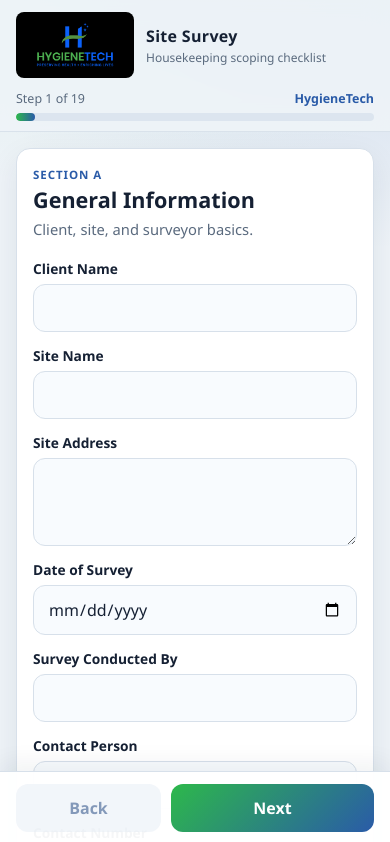
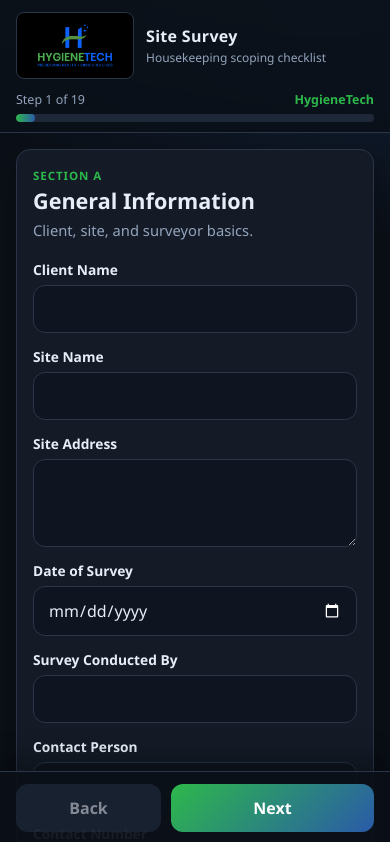
Before and after one commit to Jaymehta45/hygienetech-site-survey, a plain HTML site: page index.html in a window 390 px wide. Shown: the top 842 px of the page. Drawn offline with nearby package versions, Linux system fonts and the light colour scheme.

Commit message:
Switch the survey UI to a dark theme
Keep HygieneTech green/blue accents while making the mobile form easier to use at night and outdoors.

Co-authored-by: Cursor <cursoragent@cursor.com>

```diff
--- a/css/styles.css
+++ b/css/styles.css
@@ -1,17 +1,20 @@
 :root {
   --green: #2db84b;
   --green-dark: #1f9a3a;
-  --blue: #2a5ba8;
-  --blue-dark: #1e4580;
-  --ink: #152033;
-  --muted: #5a6a7e;
-  --line: #d7e0ea;
-  --surface: #ffffff;
-  --bg: #eef3f8;
-  --danger: #c0392b;
+  --blue: #4d8adf;
+  --blue-dark: #2a5ba8;
+  --ink: #e8eef8;
+  --muted: #93a4bc;
+  --line: #2a3548;
+  --surface: #141b27;
+  --surface-2: #1a2332;
+  --input: #0f1520;
+  --bg: #0b1018;
+  --danger: #ff6b6b;
   --radius: 14px;
-  --shadow: 0 10px 30px rgba(21, 32, 51, 0.08);
+  --shadow: 0 12px 32px rgba(0, 0, 0, 0.35);
   --safe-bottom: env(safe-area-inset-bottom, 0px);
+  color-scheme: dark;
   font-family: "Segoe UI", "Helvetica Neue", Arial, sans-serif;
 }
 
@@ -26,8 +29,8 @@ body {
   margin: 0;
   min-height: 100%;
   background:
-    radial-gradient(1200px 600px at 10% -10%, rgba(45, 184, 75, 0.12), transparent 55%),
-    radial-gradient(900px 500px at 100% 0%, rgba(42, 91, 168, 0.14), transparent 50%),
+    radial-gradient(1100px 520px at 8% -12%, rgba(45, 184, 75, 0.16), transparent 55%),
+    radial-gradient(900px 480px at 100% 0%, rgba(42, 91, 168, 0.22), transparent 50%),
     var(--bg);
   color: var(--ink);
   -webkit-font-smoothing: antialiased;
@@ -47,15 +50,16 @@ input,
 select,
 textarea {
   font: inherit;
+  color: inherit;
 }
 
 .app-header {
   position: sticky;
   top: 0;
   z-index: 20;
-  backdrop-filter: blur(12px);
-  background: rgba(238, 243, 248, 0.92);
-  border-bottom: 1px solid rgba(215, 224, 234, 0.9);
+  backdrop-filter: blur(14px);
+  background: rgba(11, 16, 24, 0.88);
+  border-bottom: 1px solid var(--line);
   padding: 12px 16px 10px;
 }
 
@@ -70,6 +74,7 @@ textarea {
   height: auto;
   border-radius: 8px;
   background: #000;
+  border: 1px solid var(--line);
 }
 
 .brand-copy h1 {
@@ -99,14 +104,14 @@ textarea {
 }
 
 .progress-meta strong {
-  color: var(--blue);
+  color: var(--green);
   font-weight: 700;
 }
 
 .progress-track {
   height: 8px;
   border-radius: 999px;
-  background: #dce5ef;
+  background: #1e2838;
   overflow: hidden;
 }
 
@@ -114,7 +119,7 @@ textarea {
   height: 100%;
   width: 0%;
   border-radius: inherit;
-  background: linear-gradient(90deg, var(--green), var(--blue));
+  background: linear-gradient(90deg, var(--green), var(--blue-dark));
   transition: width 0.28s ease;
 }
 
@@ -138,7 +143,7 @@ textarea {
   font-weight: 700;
   letter-spacing: 0.08em;
   text-transform: uppercase;
-  color: var(--blue);
+  color: var(--green);
 }
 
 .step-title {
@@ -182,7 +187,7 @@ textarea {
   width: 100%;
   border: 1px solid var(--line);
   border-radius: 12px;
-  background: #f8fbfe;
+  background: var(--input);
   color: var(--ink);
   padding: 12px 14px;
   outline: none;
@@ -194,12 +199,17 @@ textarea {
   resize: vertical;
 }
 
+.field input::placeholder,
+.field textarea::placeholder {
+  color: #6d7c94;
+}
+
 .field input:focus,
 .field select:focus,
 .field textarea:focus {
   border-color: var(--blue);
-  background: #fff;
-  box-shadow: 0 0 0 3px rgba(42, 91, 168, 0.15);
+  background: #121a28;
+  box-shadow: 0 0 0 3px rgba(77, 138, 223, 0.22);
 }
 
 .choice-row {
@@ -226,7 +236,7 @@ textarea {
   padding: 8px 14px;
   border-radius: 999px;
   border: 1px solid var(--line);
-  background: #f7fafc;
+  background: var(--surface-2);
   color: var(--ink);
   font-size: 0.88rem;
   font-weight: 600;
@@ -234,7 +244,7 @@ textarea {
 
 .choice input:checked + span {
   border-color: transparent;
-  background: linear-gradient(135deg, var(--green), var(--blue));
+  background: linear-gradient(135deg, var(--green), var(--blue-dark));
   color: #fff;
 }
 
@@ -242,6 +252,7 @@ textarea {
   border: 1px solid var(--line);
   border-radius: 12px;
   overflow: hidden;
+  background: var(--surface-2);
 }
 
 .table-row {
@@ -258,7 +269,7 @@ textarea {
 }
 
 .table-row.header {
-  background: #f1f6fb;
+  background: #101826;
   font-size: 0.75rem;
   font-weight: 700;
   text-transform: uppercase;
@@ -288,7 +299,8 @@ textarea {
   width: 100%;
   border: 1px solid var(--line);
   border-radius: 10px;
-  background: #fff;
+  background: var(--input);
+  color: var(--ink);
   padding: 10px 10px;
 }
 
@@ -304,7 +316,7 @@ textarea {
   padding: 12px 12px;
   border: 1px solid var(--line);
   border-radius: 12px;
-  background: #f8fbfe;
+  background: var(--surface-2);
 }
 
 .check-item input {
@@ -326,7 +338,7 @@ textarea {
   padding: 12px;
   border: 1px solid var(--line);
   border-radius: 12px;
-  background: #f8fbfe;
+  background: var(--surface-2);
 }
 
 .yesno > span {
@@ -340,10 +352,10 @@ textarea {
   right: 0;
   bottom: 0;
   z-index: 30;
-  background: rgba(255, 255, 255, 0.96);
+  background: rgba(11, 16, 24, 0.94);
   border-top: 1px solid var(--line);
   padding: 12px 16px calc(12px + var(--safe-bottom));
-  box-shadow: 0 -8px 24px rgba(21, 32, 51, 0.06);
+  box-shadow: 0 -10px 28px rgba(0, 0, 0, 0.35);
 }
 
 .nav-inner {
@@ -375,12 +387,12 @@ textarea {
 }
 
 .btn-secondary {
-  background: #e8eef6;
-  color: var(--blue-dark);
+  background: #243044;
+  color: var(--ink);
 }
 
 .btn-primary {
-  background: linear-gradient(135deg, var(--green), var(--blue));
+  background: linear-gradient(135deg, var(--green), var(--blue-dark));
   color: #fff;
 }
 
@@ -401,7 +413,7 @@ textarea {
   gap: 12px;
   padding: 12px;
   border-radius: 12px;
-  background: #f5f8fc;
+  background: var(--surface-2);
   border: 1px solid var(--line);
 }
 
@@ -429,21 +441,21 @@ textarea {
 }
 
 .status-banner.info {
-  background: #eaf2ff;
-  color: var(--blue-dark);
-  border: 1px solid #c7dbf7;
+  background: rgba(42, 91, 168, 0.22);
+  color: #b7d0f7;
+  border: 1px solid rgba(77, 138, 223, 0.45);
 }
 
 .status-banner.ok {
-  background: #e9f8ee;
-  color: #176b2f;
-  border: 1px solid #b7e6c4;
+  background: rgba(45, 184, 75, 0.16);
+  color: #8be39c;
+  border: 1px solid rgba(45, 184, 75, 0.4);
 }
 
 .status-banner.err {
-  background: #fdecea;
-  color: var(--danger);
-  border: 1px solid #f2c6c1;
+  background: rgba(192, 57, 43, 0.2);
+  color: #ff9b9b;
+  border: 1px solid rgba(255, 107, 107, 0.4);
 }
 
 .hidden {
--- a/index.html
+++ b/index.html
@@ -6,7 +6,7 @@
       name="viewport"
       content="width=device-width, initial-scale=1, viewport-fit=cover"
     />
-    <meta name="theme-color" content="#2a5ba8" />
+    <meta name="theme-color" content="#0b1018" />
     <meta name="apple-mobile-web-app-capable" content="yes" />
     <title>HygieneTech Site Survey</title>
     <link rel="stylesheet" href="css/styles.css" />
```
